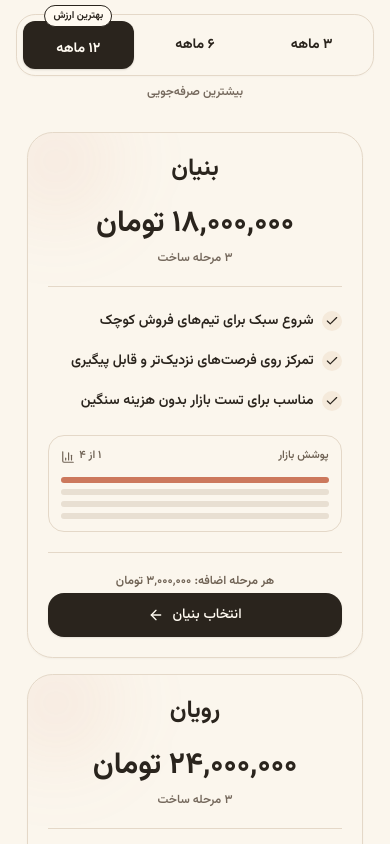
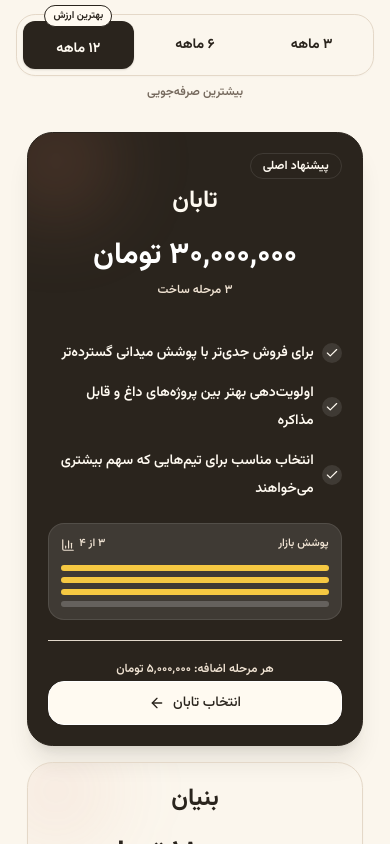
Before and after one commit to mahyarkalbasii-cloud/codex-marketing-website, a Next.js app: page / in a window 390 px wide. Shown: the part 10600-11444 px from the top of the page. Built offline with nearby package versions, Linux system fonts and the light colour scheme.

Commit message:
fix(marketing): surface active mobile pricing card

```diff
--- a/src/app/globals.css
+++ b/src/app/globals.css
@@ -1410,6 +1410,10 @@ body {
       height: auto !important;
     }
 
+    .pricing-card[data-active-plan="true"] {
+      order: -1;
+    }
+
     .product-demo-root .product-demo-map-bg {
       min-height: clamp(21rem, 68vw, 25rem);
     }
```
